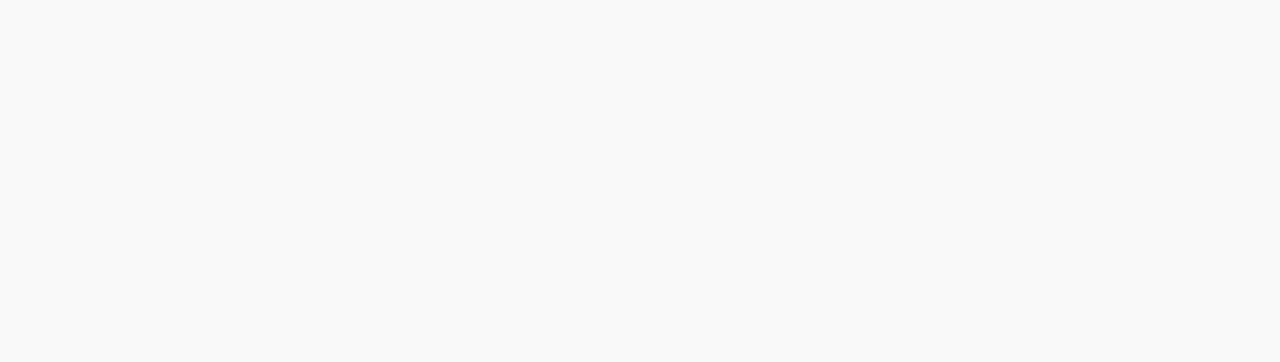
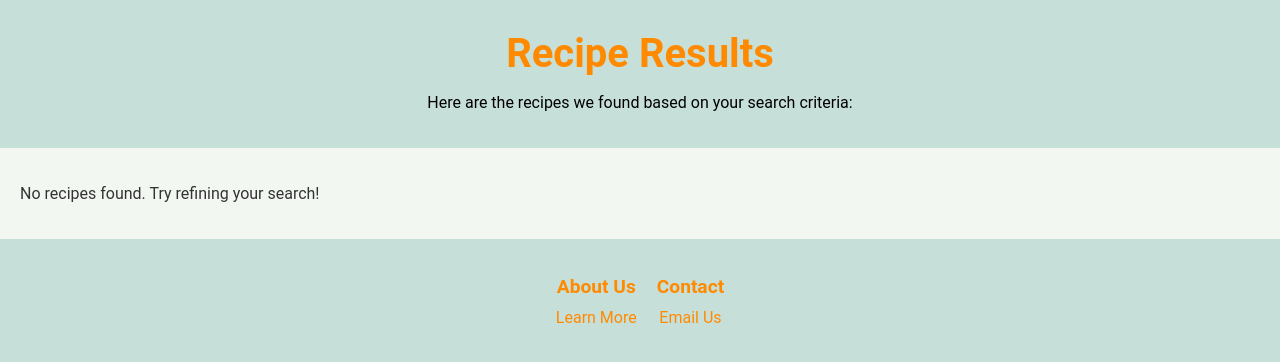
Before and after one commit to arhaidar/SavorSpot, a plain HTML site: page pages/results.html in a window 1280 px wide. Drawn offline with Linux system fonts and the light colour scheme.

Commit message:
fixed the API call with filters. Added results.html, and css and js for it

```diff
--- a/pages/results.css
+++ b/pages/results.css
@@ -2,7 +2,28 @@ body {
     font-family: 'Roboto', sans-serif;
     margin: 0;
     padding: 0;
-    background-color: #f9f9f9;
+    background-color: #c7dfd9;
+    color: #333;
+}
+
+header {
+    text-align: center;
+    padding: 20px;
+    background-color: #c7dfd9;
+    /* From the color palette */
+    color: #ff8a00;
+}
+header .res-text {
+    color: black
+}
+
+header h1 {
+    font-size: 2.5rem;
+    margin: 10px 0;
+}
+
+header p {
+    font-size: 1rem;
 }
 
 #resultsContainer {
@@ -10,6 +31,7 @@ body {
     grid-template-columns: repeat(auto-fit, minmax(250px, 1fr));
     gap: 20px;
     padding: 20px;
+    background-color: #F2F7F2;
 }
 
 .recipe-card {
@@ -18,12 +40,16 @@ body {
     border-radius: 8px;
     overflow: hidden;
     text-align: center;
-    box-shadow: 0 4px 8px rgba(0, 0, 0, 0.1);
+    box-shadow: 0 4px 10px rgba(0, 0, 0, 0.1);
     transition: transform 0.2s;
+    display: flex;
+    flex-direction: column;
+    justify-content: space-between;
+    /* Ensures proper spacing between content */
 }
 
 .recipe-card:hover {
-    transform: translateY(-5px);
+    transform: translateY(-6px);
 }
 
 .recipe-card img {
@@ -34,19 +60,63 @@ body {
 .recipe-card h2 {
     font-size: 1.2rem;
     margin: 10px 0;
+    padding: 0 10px;
 }
 
-.recipe-card a {
+.view-button {
     display: inline-block;
     padding: 10px 20px;
     margin: 10px;
     color: #fff;
-    background-color: #3f7cac;
+    background: linear-gradient(90deg, #ff8a00, #e52e71);
     text-decoration: none;
     border-radius: 4px;
-    transition: background-color 0.3s;
+    font-size: 1rem;
+    transition: background-color 0.3s, transform 0.2s;
 }
 
-.recipe-card a:hover {
-    background-color: #2f5b6e;
+.view-button:hover {
+    background: linear-gradient(90deg, #e52e71, #ff8a00);  /*https: //codepen.io/thebabydino/pen/jBbXPP*/
 }
+
+.footer_box {
+    background-color: #c7dfd9;
+    color: white;
+    padding: 20px;
+    text-align: center;
+}
+
+.footer_links {
+    display: flex;
+    flex-direction: column;
+    align-items: center;
+    gap: 10px;
+}
+
+.footer_link-wrapper {
+    display: flex;
+    flex-wrap: wrap;
+    justify-content: center;
+    gap: 20px;
+}
+
+.footer_link-items {
+    text-align: center;
+}
+
+.footer_link-items h2 {
+    margin-bottom: 10px;
+    font-size: 1.2rem;
+    color: #ff8a00;
+}
+
+.footer_link-items a {
+    color: #ff8a00;
+    text-decoration: none;
+    font-size: 1rem;
+    transition: color 0.2s ease;
+}
+
+.footer_link-items a:hover {
+    color: #e52e71;
+}
--- a/pages/results.html
+++ b/pages/results.html
@@ -9,7 +9,25 @@
 </head>
 
 <body>
+    <header>
+        <h1>Recipe Results</h1>
+        <p class="res-text">Here are the recipes we found based on your search criteria:</p>
+    </header>
     <div id="resultsContainer"></div>
+    <footer class="footer_box">
+        <div class="footer_links">
+            <div class="footer_link-wrapper">
+                <div class="footer_link-items">
+                    <h2>About Us</h2>
+                    <a href="/about.html">Learn More</a>
+                </div>
+                <div class="footer_link-items">
+                    <h2>Contact</h2>
+                    <a href="mailto:support@savorspot.com">Email Us</a>
+                </div>
+            </div>
+        </div>
+    </footer>
     <script src="/scripts/results.js"></script>
 </body>
 
--- a/scripts/results.js
+++ b/scripts/results.js
@@ -0,0 +1,17 @@
+document.addEventListener("DOMContentLoaded", () => {
+    const resultsContainer = document.getElementById("resultsContainer");
+    const results = JSON.parse(localStorage.getItem("searchResults"));
+
+    if (!results || results.length === 0) {
+        resultsContainer.innerHTML = "<p>No recipes found. Try refining your search!</p>";
+        return;
+    }
+
+    resultsContainer.innerHTML = results.map(recipe => `
+        <div class="recipe-card">
+            <img src="${recipe.image}" alt="${recipe.title}">
+            <h2>${recipe.title}</h2>
+            <a href="/recipeDetails.html?id=${recipe.id}" class="view-button">View Recipe</a>
+        </div>
+    `).join("");
+});
--- a/style.css
+++ b/style.css
@@ -11,7 +11,6 @@
     text-align: center;
     width: 100%;
     max-width: 600px;
-    background-color: #ffffff;
     padding: 40px;
     border-radius: 10px;
     box-shadow: 10px 10px 20px 20px rgba(14, 1, 1, 0.1);
@@ -200,7 +199,6 @@
     color: #ff8a00;
 }
 
-/* Responsive Design */
 @media (max-width: 768px) {
     .home_box {
         padding: 20px;
```
Also changed, not shown: scripts/main.js (+39 -6 lines).
